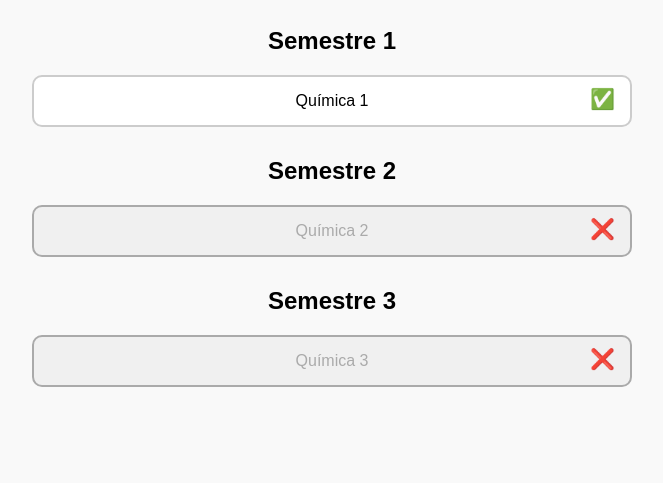
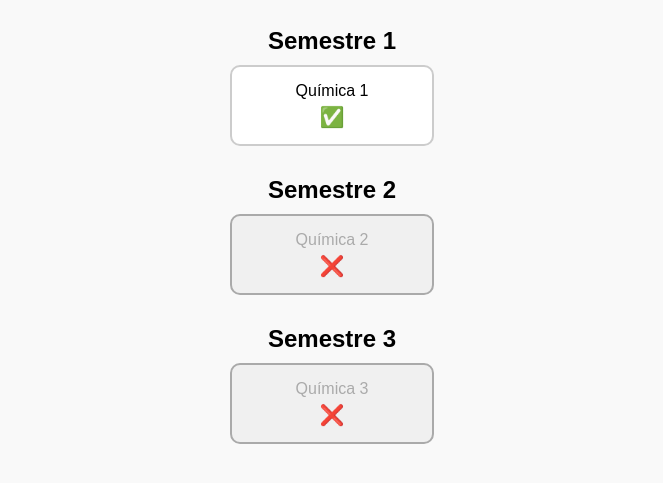
Before and after one commit to idamianxp/test_ola, a plain HTML site: page index.html in a window 1280 px wide. Shown: the part 89-572 px from the top of the page, without its empty margins (308-971 px from the left). Drawn offline with Linux system fonts and the light colour scheme.

Commit message:
Update index.html
Signed-off-by: idamianxp <fmonterovera2004@gmail.com>

```diff
--- a/index.html
+++ b/index.html
@@ -16,16 +16,27 @@
 
     .semestre {
       margin: 30px auto;
-      max-width: 600px;
+      max-width: 100%;
+    }
+
+    .semestre h2 {
+      margin-bottom: 10px;
+    }
+
+    .linea-ramos {
+      display: flex;
+      gap: 20px;
+      justify-content: center;
+      flex-wrap: wrap;
     }
 
     .ramo {
       background-color: #fff;
       border: 2px solid #ccc;
-      padding: 15px;
+      padding: 15px 25px;
       border-radius: 10px;
       text-align: center;
-      margin-bottom: 10px;
+      min-width: 150px;
       cursor: pointer;
       transition: all 0.3s ease;
       position: relative;
@@ -48,11 +59,10 @@
       cursor: not-allowed;
     }
 
-    .ramo .estado {
-      position: absolute;
-      right: 15px;
-      top: 10px;
+    .estado {
+      display: block;
       font-size: 20px;
+      margin-top: 5px;
     }
   </style>
 </head>
@@ -62,22 +72,31 @@
 
   <div class="semestre">
     <h2>Semestre 1</h2>
-    <div class="ramo" id="quimica1">
-      Química 1 <span class="estado">✅</span>
+    <div class="linea-ramos">
+      <div class="ramo" id="quimica1">
+        Química 1
+        <span class="estado">✅</span>
+      </div>
     </div>
   </div>
 
   <div class="semestre">
     <h2>Semestre 2</h2>
-    <div class="ramo bloqueado" id="quimica2">
-      Química 2 <span class="estado">❌</span>
+    <div class="linea-ramos">
+      <div class="ramo bloqueado" id="quimica2">
+        Química 2
+        <span class="estado">❌</span>
+      </div>
     </div>
   </div>
 
   <div class="semestre">
     <h2>Semestre 3</h2>
-    <div class="ramo bloqueado" id="quimica3">
-      Química 3 <span class="estado">❌</span>
+    <div class="linea-ramos">
+      <div class="ramo bloqueado" id="quimica3">
+        Química 3
+        <span class="estado">❌</span>
+      </div>
     </div>
   </div>
 
@@ -94,6 +113,7 @@
 
     function desbloquear(ramo) {
       ramo.classList.remove("bloqueado");
+      ramo.querySelector(".estado").textContent = "✅";
     }
 
     quimica1.addEventListener("click", () => {
```
